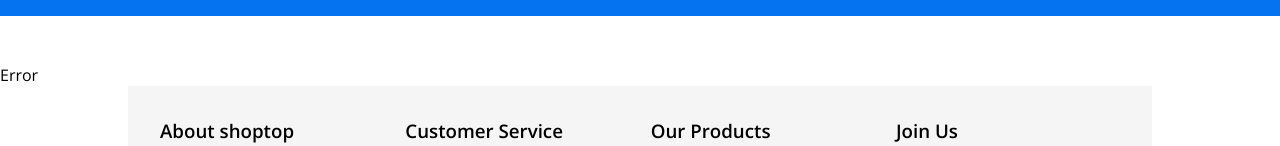
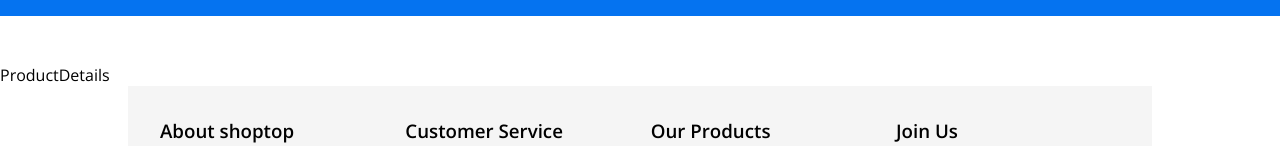
Before and after one commit to MD-Rahed-Mia/shoptop, a React (Vite) app: page /productdetails/1 in a window 1280 px wide. Shown: the part 160-306 px from the top of the page. Built offline with nearby package versions, Linux system fonts and the light colour scheme; no server answers; the database is empty.

Commit message:
minor added

```diff
--- a/src/App.jsx
+++ b/src/App.jsx
@@ -9,6 +9,7 @@
 import Protected from "./router/Protected";
 import "./style/app.css";
 import { BrowserRouter, Routes, Router, Route } from "react-router-dom";
+import ProductDetails from "./pages/ProductDetails";
 
 function App() {
   return (
@@ -35,6 +36,7 @@
             </Protected>
           }
         />
+        <Route path="/productdetails/:productid" element={<ProductDetails />} />
         <Route path="*" element={<Error />} />
       </Routes>
       <ToastContainer />
--- a/src/components/Productdisplay.jsx
+++ b/src/components/Productdisplay.jsx
@@ -2,6 +2,7 @@
 import "./../style/productdisplay.css";
 import { useFirebase } from "../contexts/context";
 import { useEffect } from "react";
+import { Link } from "react-router-dom";
 
 //product display cart here
 function Productdisplay(props) {
@@ -18,6 +19,7 @@
       <div className="product-cards">
         {props.data.map((element, index) => {
           return (
+            <Link to={`/productDetails/${element.id}`}>
               <div className="product-card" key={index}>
                 <div className="product-card_img">
                   <img src={element.image} alt="" />
@@ -44,6 +46,7 @@
                   </button>
                 </div>
               </div>
+            </Link>
           );
         })}
       </div>
--- /dev/null
+++ b/src/pages/ProductDetails.jsx
@@ -0,0 +1,12 @@
+import React from "react";
+import Layout from "../Layout";
+
+function ProductDetails() {
+  return (
+    <Layout>
+      <div>ProductDetails</div>
+    </Layout>
+  );
+}
+
+export default ProductDetails;
```
Lines whose indentation alone changed are shown as unchanged.
